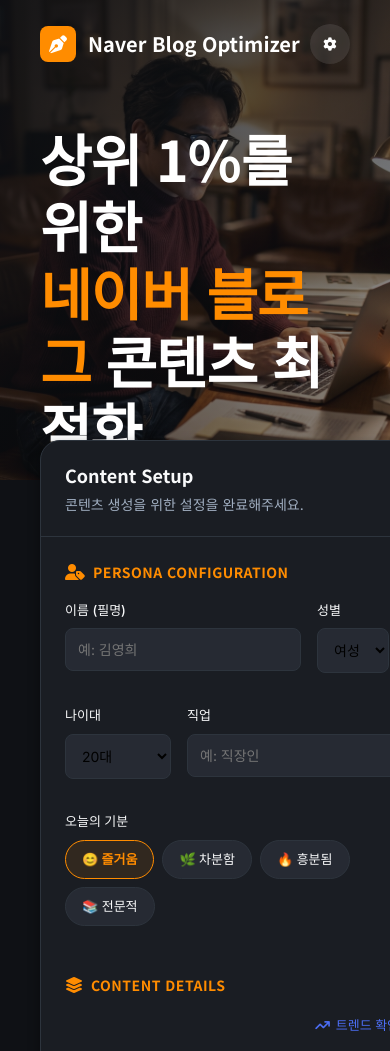
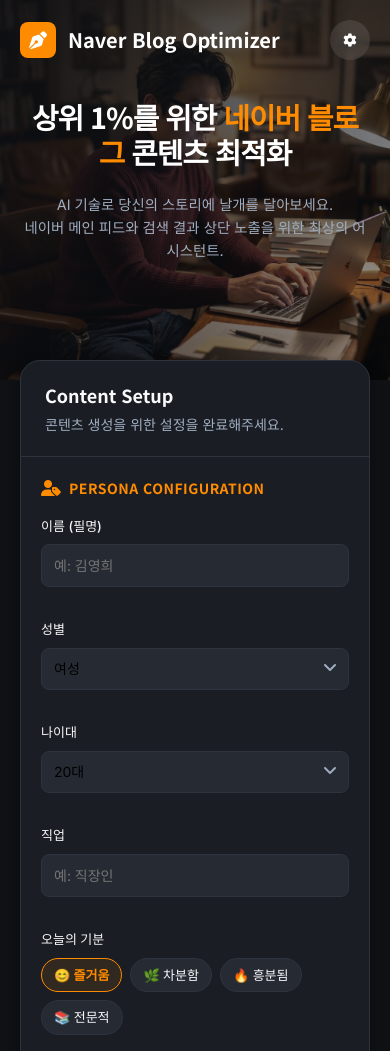
Before and after one commit to postpr0727-ship-it/Blog_Maker, a plain HTML site: page index.html in a window 390 px wide. Shown: the top 1051 px of the page. Drawn offline with nearby package versions, Linux system fonts and the light colour scheme.

Commit message:
feat: optimize for mobile responsiveness and UI/UX improvements

```diff
--- a/style.css
+++ b/style.css
@@ -123,10 +123,15 @@
     font-size: 18px;
 }
 
+@media (max-width: 480px) {
+    .logo-container h1 {
+        font-size: 16px;
+    }
+}
+
 .logo-container h1 {
     font-size: 20px;
     color: var(--text-white);
-    /* Use white for hero nav */
 }
 
 .icon-button {
@@ -320,6 +325,25 @@
 /* Custom Select */
 .select-wrapper {
     position: relative;
+}
+
+.select-wrapper::after {
+    content: '\f107';
+    font-family: 'Font Awesome 6 Free';
+    font-weight: 900;
+    position: absolute;
+    right: 12px;
+    top: 50%;
+    transform: translateY(-50%);
+    color: var(--text-sub);
+    pointer-events: none;
+}
+
+select {
+    width: 100%;
+    appearance: none;
+    -webkit-appearance: none;
+    padding-right: 36px !important;
 }
 
 /* Mood Chip Selector */
@@ -588,6 +612,9 @@
     font-size: 15px;
     font-weight: 600;
     color: var(--text-main);
+    word-break: keep-all;
+    overflow-wrap: break-word;
+    flex: 1;
 }
 
 .btn-copy {
@@ -614,9 +641,10 @@
 
 .content-preview {
     font-size: 15px;
-    /* Naver Blog standard */
     line-height: 1.8;
     color: var(--text-main);
+    word-break: keep-all;
+    overflow-wrap: break-word;
 }
 
 .content-preview h1,
@@ -745,6 +773,105 @@
     }
 }
 
+@media (max-width: 768px) {
+    .hero-section {
+        height: auto;
+        min-height: 380px;
+        padding-bottom: 60px;
+    }
+
+    .hero-content {
+        padding: 20px;
+    }
+
+    .top-nav {
+        margin-bottom: 40px;
+    }
+
+    .hero-title {
+        font-size: 2.2rem;
+    }
+
+    .hero-subtitle {
+        font-size: 1rem;
+    }
+
+    .main-content {
+        padding: 20px;
+        margin-top: -40px;
+    }
+
+    .grid-2 {
+        grid-template-columns: 1fr;
+    }
+
+    .length-selector {
+        grid-template-columns: 1fr;
+    }
+
+    #generator-form {
+        padding: 20px;
+        gap: 24px;
+    }
+
+    .result-container {
+        padding: 20px;
+    }
+
+    .section-header {
+        flex-direction: column;
+        align-items: flex-start;
+        gap: 12px;
+    }
+
+    .model-info {
+        margin-left: 0;
+        margin-right: 0;
+    }
+
+    .modal-content {
+        width: 95%;
+    }
+
+    .trend-link-wrapper {
+        text-align: center;
+        margin-bottom: 24px;
+    }
+
+    .refine-section {
+        position: static;
+        padding-bottom: 20px;
+    }
+}
+
+@media (max-width: 480px) {
+    .hero-title {
+        font-size: 1.8rem;
+    }
+
+    .hero-subtitle {
+        font-size: 0.9rem;
+    }
+
+    .btn-primary {
+        padding: 14px;
+        font-size: 15px;
+    }
+
+    .mood-chip {
+        padding: 6px 12px;
+        font-size: 11px;
+    }
+
+    .hero-main {
+        text-align: center;
+    }
+
+    .hero-title br {
+        display: none;
+    }
+}
+
 /* Modal */
 .modal-overlay {
     position: fixed;
```
